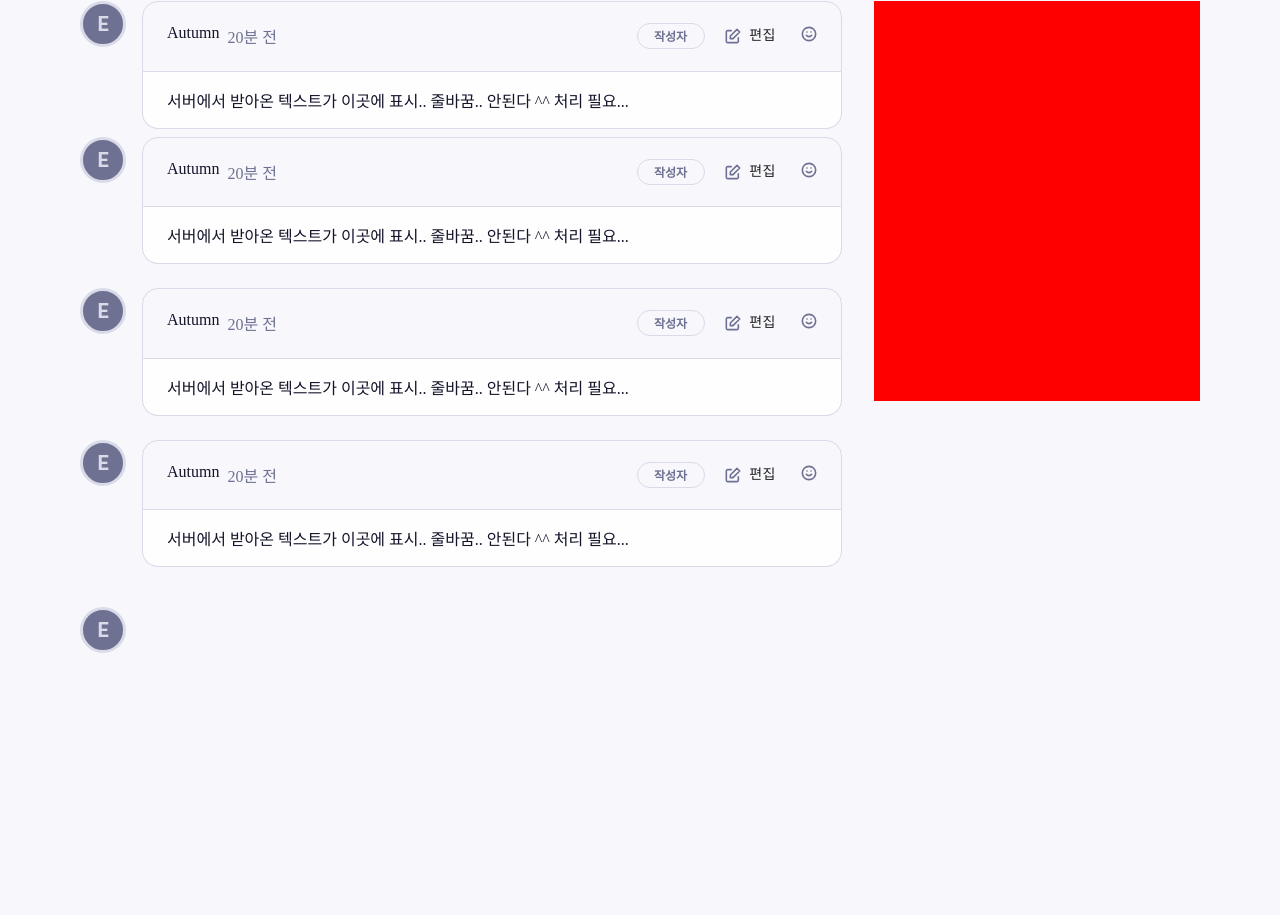
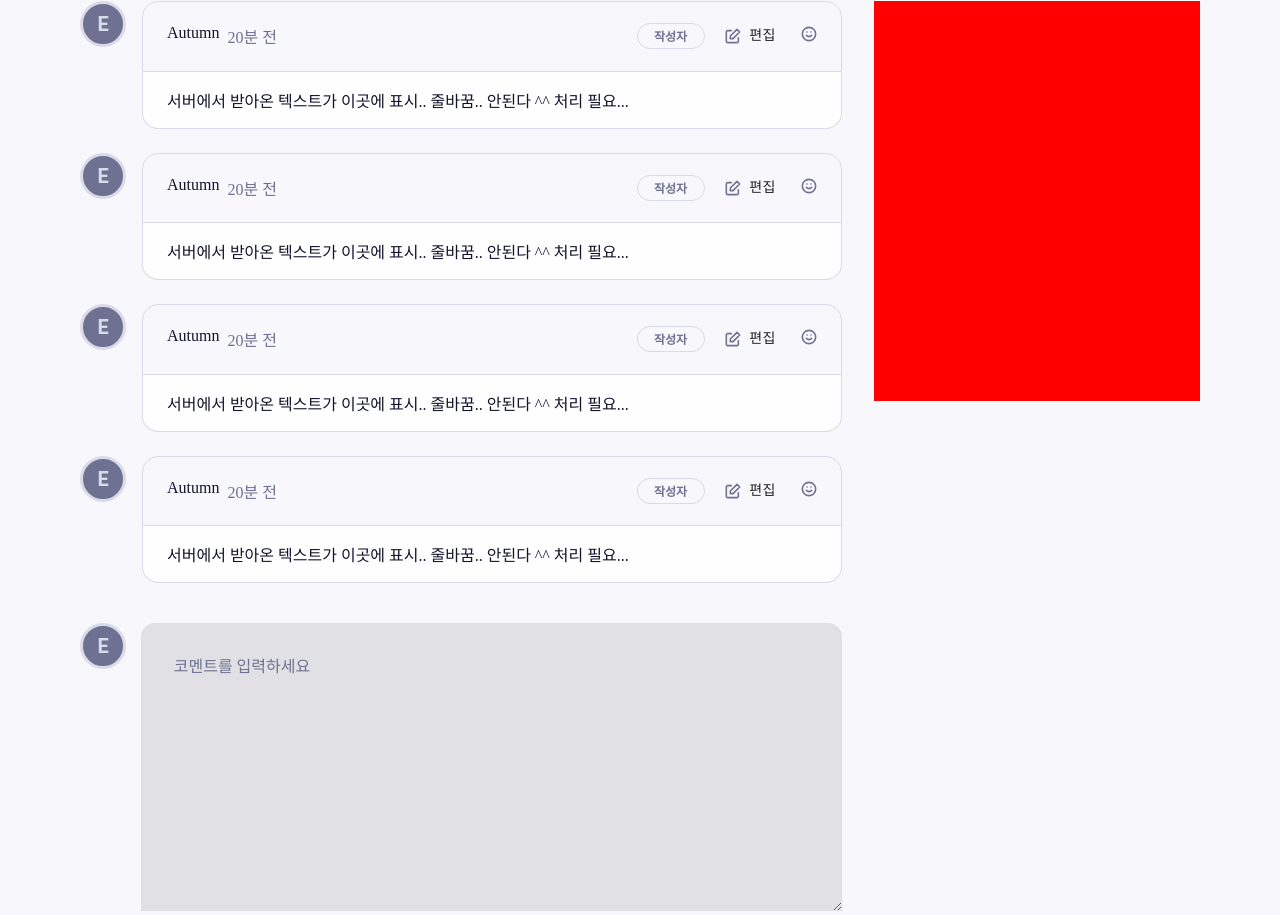
Before and after one commit to codesquad-members-2021/issue-tracker, a React (Create React App) app in the folder fe/: page /issues/detail in a window 1280 px wide. Shown: the part 298-1213 px from the top of the page. Before the commit the page ends 951 px from the top, so only its background shows below. Built offline with nearby package versions, Linux system fonts and the light colour scheme; no server answers.

Commit message:
[#40] Style: 0번째 comment margin값 수정, 새 코멘트 ui 추가 (#45)
- 사이드바 컴포넌트(현재 이름 NewIssueRight)는 재사용을 위해 수정이 필요해서 일단 비워놨음

```diff
--- a/fe/src/components/common/CommentTextarea.tsx
+++ b/fe/src/components/common/CommentTextarea.tsx
@@ -16,6 +16,7 @@ const CommentTextarea = () => {
 
 export default CommentTextarea;
 const StyledCommentTextarea = styled.div`
+  width: 100%;
   position: relative;
   &:focus {
     label {
--- a/fe/src/components/issue-detail/IssueDetailBody.tsx
+++ b/fe/src/components/issue-detail/IssueDetailBody.tsx
@@ -2,6 +2,7 @@ import { Box } from '@material-ui/core';
 import AuthorAvatar from 'components/common/AuthorAvatar';
 import Comment from 'components/issue-detail/Comment';
 import styled from 'styled-components';
+import CommentTextarea from 'components/common/CommentTextarea';
 
 const IssueDetailBody = () => (
   <Box display="flex">
@@ -19,7 +20,7 @@ const IssueDetailBody = () => (
       <NewCommentWrapper display="flex">
         <AuthorAvatar size="L" name="eamon" />
         <Spacer />
-        {/* comment input ui */}
+        <CommentTextarea />
       </NewCommentWrapper>
     </CommentArea>
     <AssignArea></AssignArea>
@@ -30,11 +31,14 @@ const CommentArea = styled.section`
   width: 70%;
 `;
 
-const IssueDescription = styled.div``;
+const IssueDescription = styled.div`
+  margin-bottom: 1.5rem;
+`;
 
 const Comments = styled.ul`
+  all: unset;
   ${({ theme }) => theme.style.flexColum}
-  gap: 24px;
+  gap: 1.5rem;
 `;
 
 const NewCommentWrapper = styled(Box)`
```
Also changed, not shown: fe/src/components/new-issue/NewIssueRight.tsx (line endings or trailing spaces).
